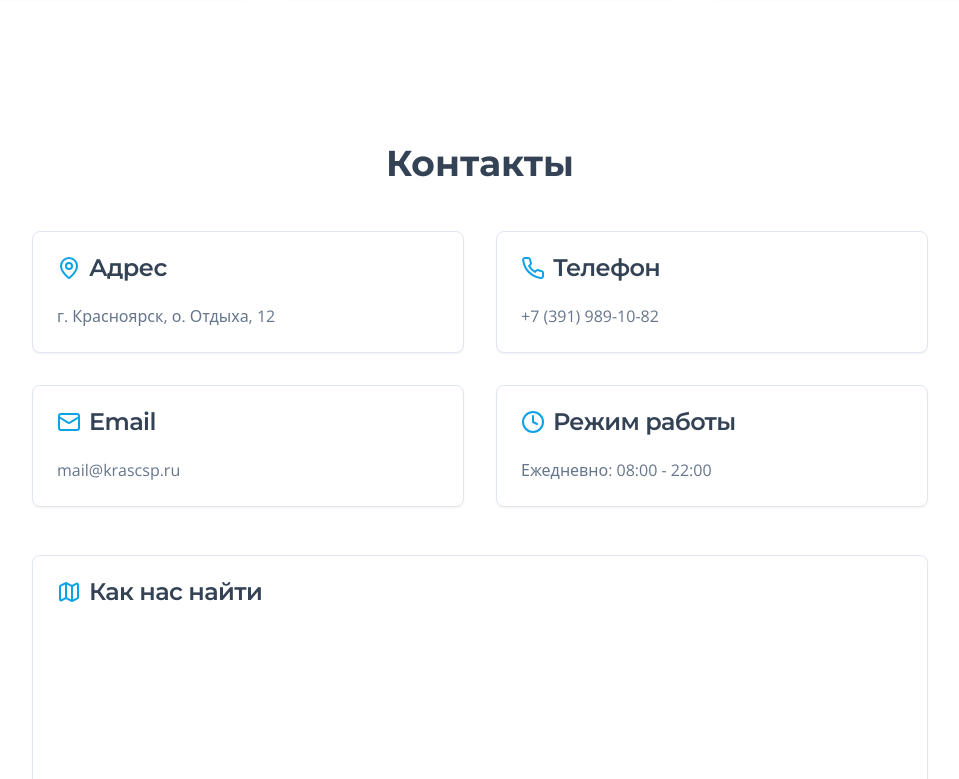
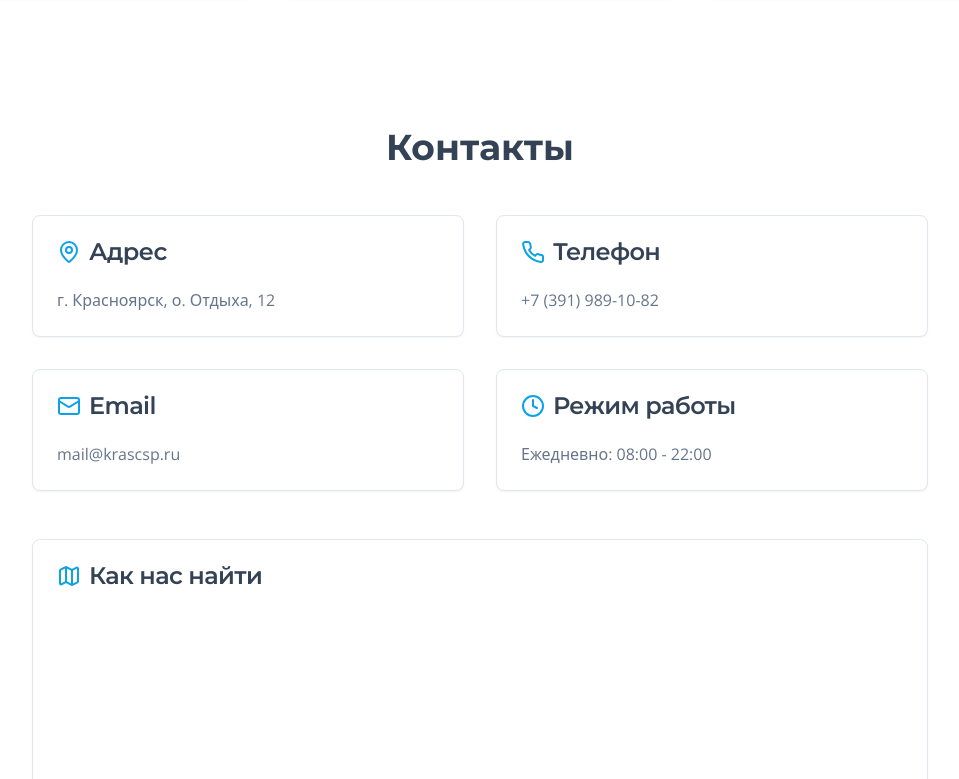
Before and after one commit to pr-poehali-dev/yenisei-sport-hall-1, a React (Vite) app: page / in a window 1280 px wide. Shown: the part 1501-2280 px from the top of the page, without its empty margins (160-1119 px from the left). Built offline with nearby package versions, Linux system fonts and the light colour scheme.

Commit message:
уменьши отступ перед контакты

```diff
--- a/src/pages/Index.tsx
+++ b/src/pages/Index.tsx
@@ -215,7 +215,7 @@ const Index = () => {
         </div>
       </section>
 
-      <section id="contacts" className="pt-8 pb-16 bg-background">
+      <section id="contacts" className="pt-4 pb-16 bg-background">
         <div className="container mx-auto px-4">
           <div className="max-w-4xl mx-auto">
             <h2 className="text-3xl md:text-4xl font-bold text-center mb-12">
```
